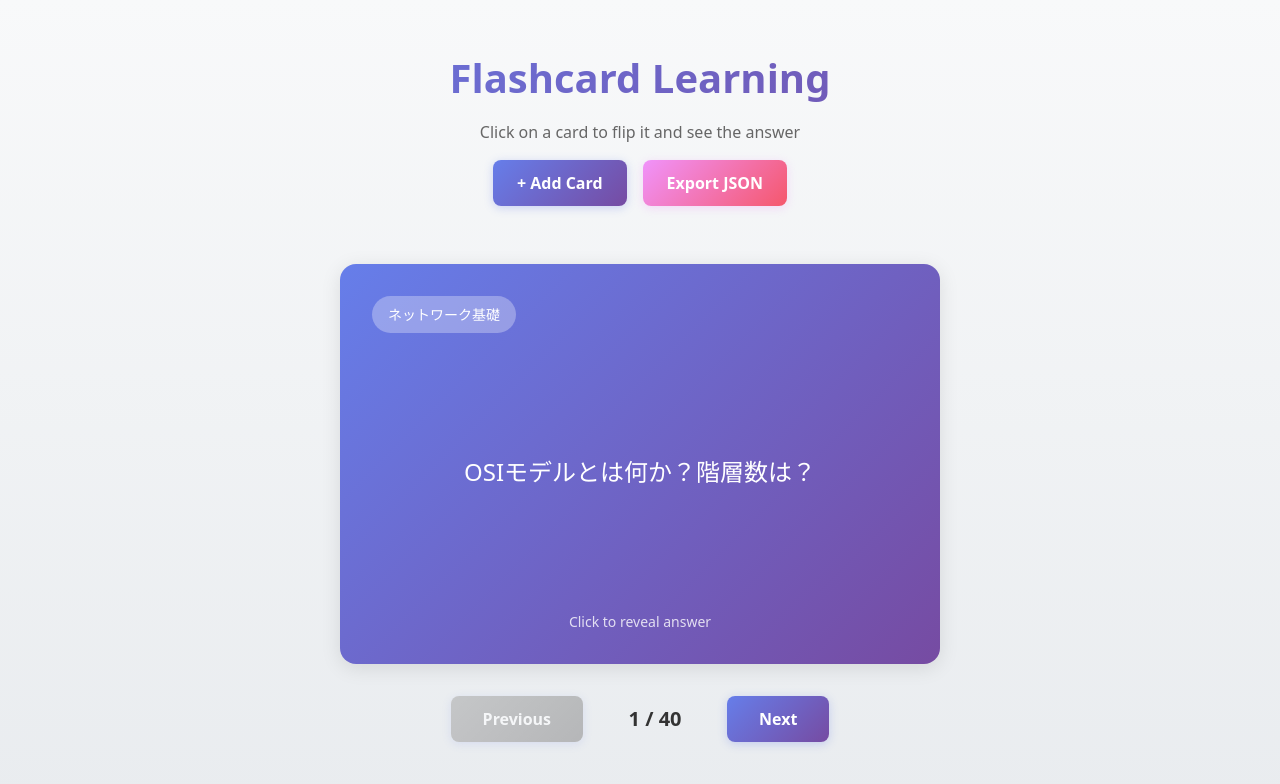
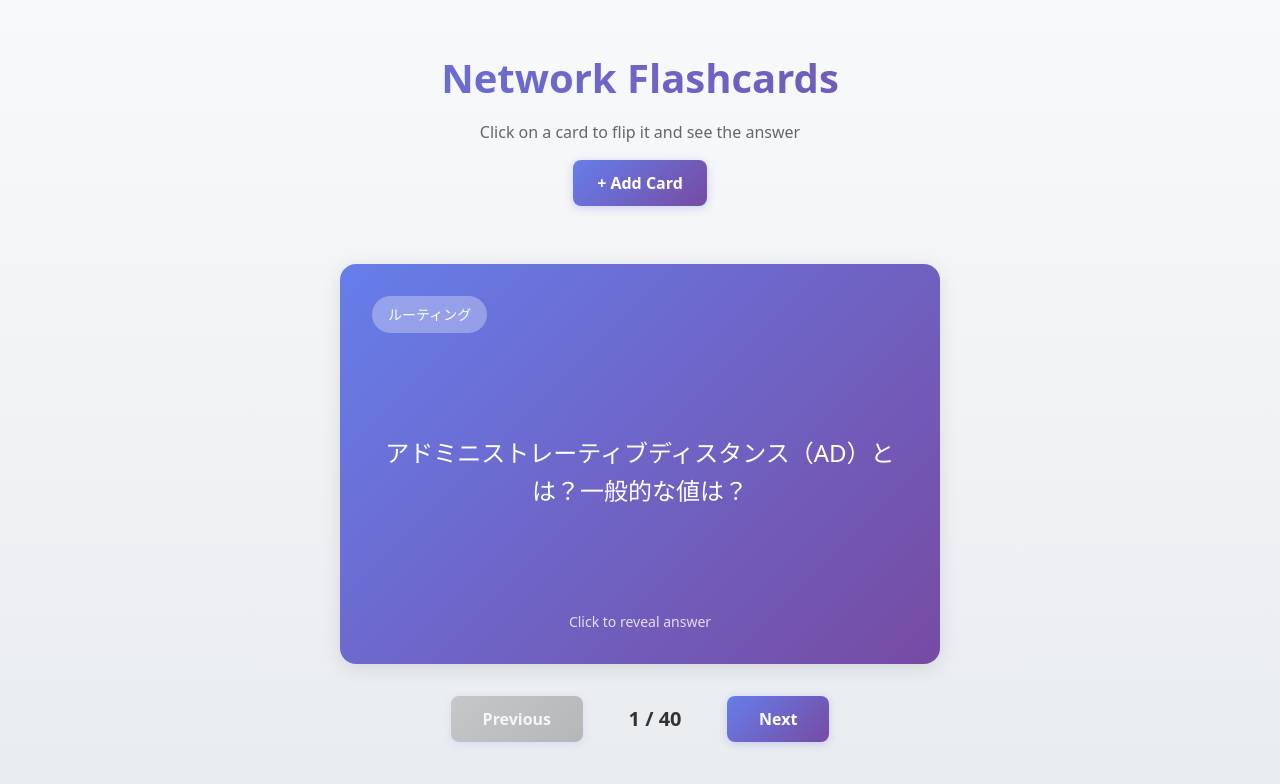
Before and after one commit to shmorish/anki, a React (Vite) app: page / in a window 1280 px wide. Shown: the top 784 px of the page. Built offline with nearby package versions, Linux system fonts and the light colour scheme.

Commit message:
CCNA対応

```diff
--- a/index.html
+++ b/index.html
@@ -4,7 +4,7 @@
     <meta charset="UTF-8" />
     <link rel="icon" type="image/svg+xml" href="/vite.svg" />
     <meta name="viewport" content="width=device-width, initial-scale=1.0" />
-    <title>anki</title>
+    <title>Network Flashcards</title>
   </head>
   <body>
     <div id="root"></div>
--- a/src/App.css
+++ b/src/App.css
@@ -35,8 +35,7 @@
   margin-top: 1rem;
 }
 
-.btn-add,
-.btn-export {
+.btn-add {
   padding: 0.75rem 1.5rem;
   font-size: 1rem;
   font-weight: 600;
@@ -44,9 +43,6 @@
   border-radius: 8px;
   cursor: pointer;
   transition: all 0.3s ease;
-}
-
-.btn-add {
   background: linear-gradient(135deg, #667eea 0%, #764ba2 100%);
   color: white;
   box-shadow: 0 2px 10px rgba(102, 126, 234, 0.3);
@@ -57,19 +53,7 @@
   box-shadow: 0 4px 15px rgba(102, 126, 234, 0.4);
 }
 
-.btn-export {
-  background: linear-gradient(135deg, #f093fb 0%, #f5576c 100%);
-  color: white;
-  box-shadow: 0 2px 10px rgba(240, 147, 251, 0.3);
-}
-
-.btn-export:hover {
-  transform: translateY(-2px);
-  box-shadow: 0 4px 15px rgba(240, 147, 251, 0.4);
-}
-
-.btn-add:active,
-.btn-export:active {
+.btn-add:active {
   transform: translateY(0);
 }
 
--- a/src/App.tsx
+++ b/src/App.tsx
@@ -8,7 +8,18 @@ import './App.css';
 
 function App() {
   const initialData = flashcardsData as FlashcardData;
-  const [cards, setCards] = useState<Flashcard[]>(initialData.cards);
+
+  // Shuffle cards on initial load
+  const shuffleCards = (cardsToShuffle: Flashcard[]) => {
+    const shuffled = [...cardsToShuffle];
+    for (let i = shuffled.length - 1; i > 0; i--) {
+      const j = Math.floor(Math.random() * (i + 1));
+      [shuffled[i], shuffled[j]] = [shuffled[j], shuffled[i]];
+    }
+    return shuffled;
+  };
+
+  const [cards, setCards] = useState<Flashcard[]>(() => shuffleCards(initialData.cards));
   const [currentCardIndex, setCurrentCardIndex] = useState(0);
   const [showAddForm, setShowAddForm] = useState(false);
 
@@ -30,32 +41,14 @@ function App() {
     setCards([...cards, cardWithId]);
   };
 
-  const handleExportJSON = () => {
-    const dataToExport = { cards };
-    const blob = new Blob([JSON.stringify(dataToExport, null, 2)], {
-      type: 'application/json'
-    });
-    const url = URL.createObjectURL(blob);
-    const link = document.createElement('a');
-    link.href = url;
-    link.download = 'flashcards.json';
-    document.body.appendChild(link);
-    link.click();
-    document.body.removeChild(link);
-    URL.revokeObjectURL(url);
-  };
-
   return (
     <div className="app">
       <header className="app-header">
-        <h1>Flashcard Learning</h1>
+        <h1>Network Flashcards</h1>
         <p>Click on a card to flip it and see the answer</p>
         <div className="header-actions">
           <button onClick={() => setShowAddForm(true)} className="btn-add">
             + Add Card
-          </button>
-          <button onClick={handleExportJSON} className="btn-export">
-            Export JSON
           </button>
         </div>
       </header>
```
